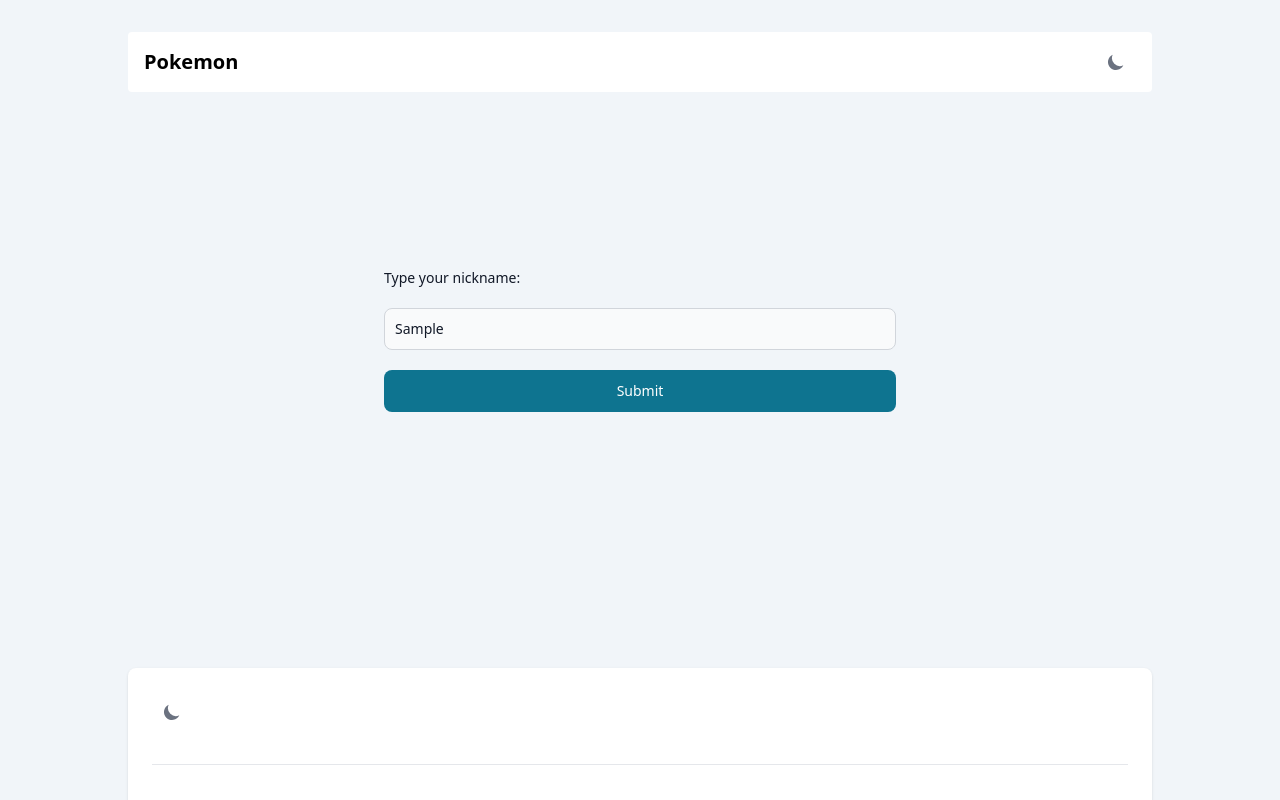
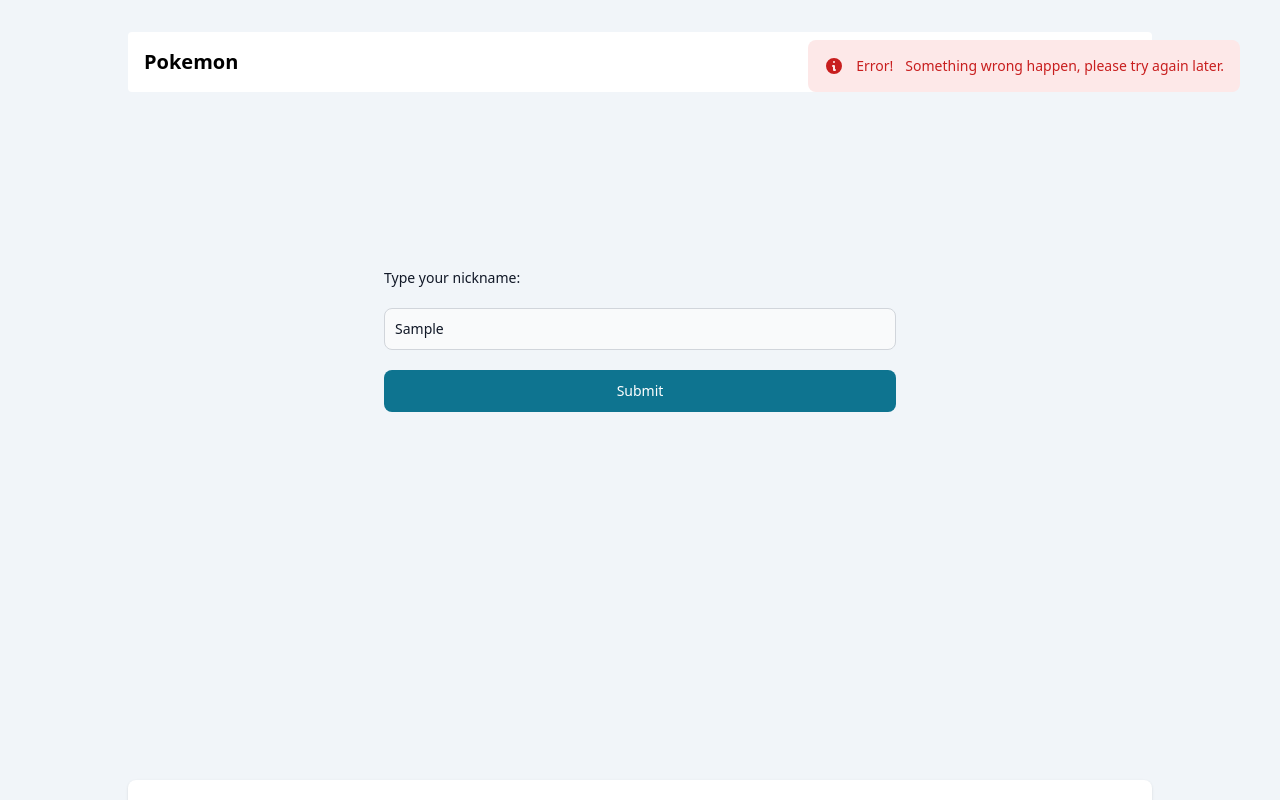
Before and after one commit to HectorRubi/pokedex-fullstack, a React (Vite) app in the folder apps/web/: page / in a window 1280 px wide. Both pictures are taken after typing "Sample" into the empty fields and a click on the button "Submit". Shown: the top 800 px of the page. Built offline with nearby package versions, Linux system fonts and the light colour scheme; no server answers.

Commit message:
Create an error handler to show all errors

```diff
--- /dev/null
+++ b/apps/web/src/components/Error/index.tsx
@@ -0,0 +1,17 @@
+import { Alert } from 'flowbite-react'
+import { HiInformationCircle } from 'react-icons/hi'
+
+export function Error({ message }: { message: string }) {
+  return (
+    <div className="absolute top-10 right-10">
+      <Alert color="failure" icon={HiInformationCircle}>
+        <span>
+          <p>
+            <span className="font-medium pr-3">Error!</span>
+            <span>{message}</span>
+          </p>
+        </span>
+      </Alert>
+    </div>
+  )
+}
--- a/apps/web/src/components/Layout/index.tsx
+++ b/apps/web/src/components/Layout/index.tsx
@@ -4,11 +4,15 @@
 import { Navbar } from './../Navbar'
 import { Footer } from './../Footer'
 import { User } from './../User'
+import { Error } from './../Error'
+
+import { useError } from './../../hooks/useError'
 
 import { USER } from './../../utils/constants'
 
 export function Layout() {
   const [isUser, setIsUser] = useState(false)
+  const { showError, setShowError, errorMessage, setErrorMessage } = useError()
 
   useEffect(() => {
     const user = localStorage.getItem(USER)
@@ -23,12 +27,21 @@
         </nav>
       </header>
       <main className="bg-slate-100 dark:bg-[#111827]">
-        <section className="max-w-5xl mx-auto px-2 lg:px-0 py-36">
-          {isUser ? <span>Pokemon</span> : <User setIsUser={setIsUser} />}
+        <section className="max-w-5xl mx-auto px-2 lg:px-0 py-36 min-h-[68vh]">
+          {isUser ? (
+            <span>Pokemon</span>
+          ) : (
+            <User
+              setIsUser={setIsUser}
+              setShowError={setShowError}
+              setErrorMessage={setErrorMessage}
+            />
+          )}
         </section>
         <footer className="max-w-5xl mx-auto mt-20 py-8 px-2 lg:px-0">
           <Footer />
         </footer>
+        {showError && <Error message={errorMessage} />}
       </main>
     </Flowbite>
   )
--- a/apps/web/src/components/User/index.tsx
+++ b/apps/web/src/components/User/index.tsx
@@ -5,8 +5,12 @@
 
 export function User({
   setIsUser,
+  setShowError,
+  setErrorMessage,
 }: {
   setIsUser: React.Dispatch<React.SetStateAction<boolean>>
+  setShowError: React.Dispatch<React.SetStateAction<boolean>>
+  setErrorMessage: React.Dispatch<React.SetStateAction<string>>
 }) {
   const [showLoader, setShowLoader] = useState(false)
   const name = useRef('')
@@ -19,7 +23,9 @@
     setShowLoader(true)
 
     if (name.current.length === 0) {
-      // Show an error
+      setErrorMessage('Name field should not be empty')
+      setShowError(true)
+      setShowLoader(false)
       return
     }
 
@@ -27,11 +33,11 @@
       .then((response) => {
         localStorage.setItem(USER, response.id)
         setIsUser(true)
-        // Show pokemon view
       })
       .catch((error) => {
         console.log({ error })
-        // Show error
+        setErrorMessage('Something wrong happen, please try again later.')
+        setShowError(true)
       })
       .finally(() => {
         setShowLoader(false)
--- /dev/null
+++ b/apps/web/src/hooks/useError.ts
@@ -0,0 +1,21 @@
+import { useEffect, useState } from 'react'
+
+export function useError() {
+  const [showError, setShowError] = useState(false)
+  const [errorMessage, setErrorMessage] = useState('')
+
+  useEffect(() => {
+    console.log({ showError, errorMessage })
+    setTimeout(() => {
+      setShowError(false)
+      setErrorMessage('')
+    }, 5000)
+  }, [errorMessage, showError])
+
+  return {
+    setShowError,
+    showError,
+    setErrorMessage,
+    errorMessage,
+  }
+}
```
